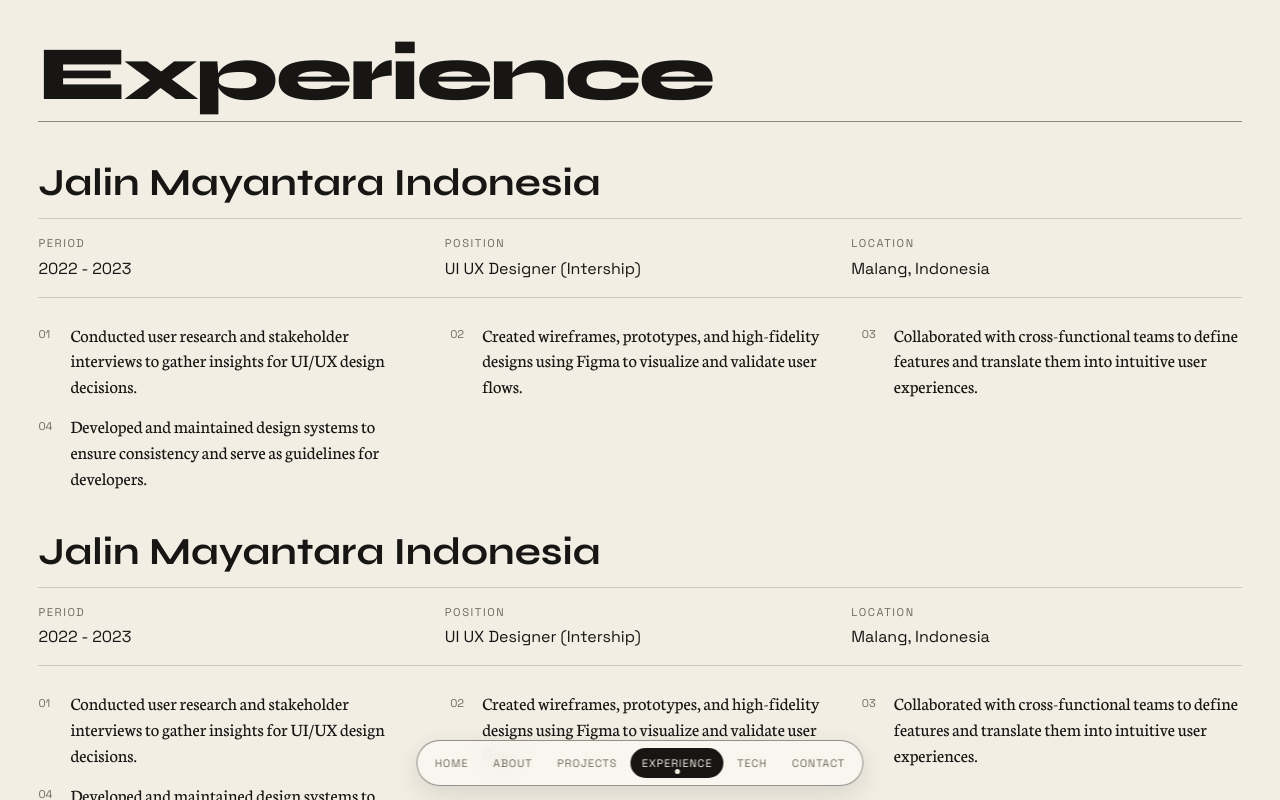
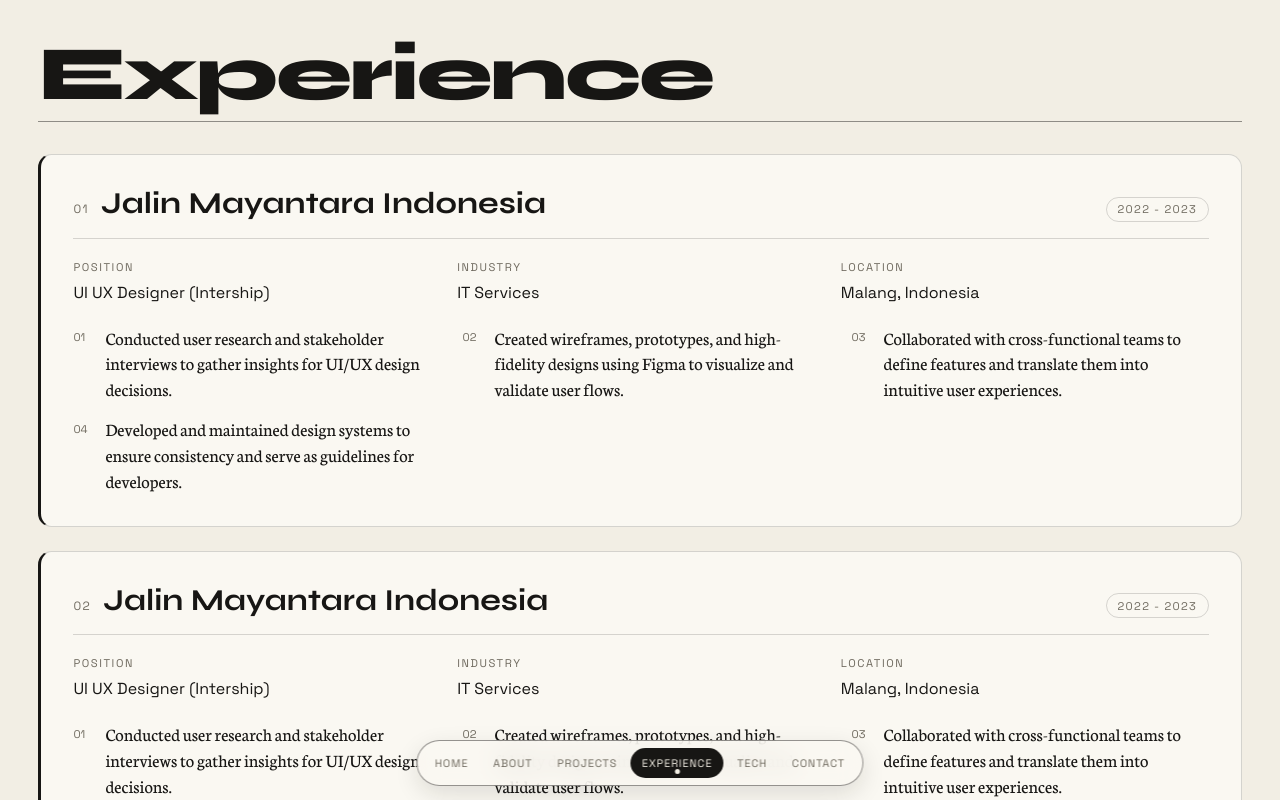
Before and after one commit to Zulkifli70/portofolio-new, a React (Vite) app: page /experience in a window 1280 px wide. Built offline with nearby package versions, Linux system fonts and the light colour scheme.

Commit message:
feat(projects): Rebuild UI in experience page

```diff
--- a/src/App.css
+++ b/src/App.css
@@ -685,21 +685,69 @@ a {
 /* ═══════════════════════════════════════════════════════════════════
    Experience
    ═══════════════════════════════════════════════════════════════════ */
+.exp-timeline {
+  list-style: none;
+  margin: 0;
+  padding: 0;
+  display: flex;
+  flex-direction: column;
+  gap: clamp(1.25rem, 3vh, 2rem);
+}
+
+.exp-card {
+  display: flex;
+  flex-direction: column;
+  gap: clamp(1rem, 2.5vh, 1.5rem);
+  padding: clamp(1.25rem, 3vw, 2rem);
+  border: 1px solid var(--line);
+  border-left: 3px solid var(--ink);
+  border-radius: var(--radius);
+  background: var(--card);
+}
+
+.exp-head {
+  display: flex;
+  align-items: baseline;
+  flex-wrap: wrap;
+  gap: 0.35rem 0.75rem;
+  padding-bottom: clamp(0.75rem, 2vh, 1rem);
+  border-bottom: 1px solid var(--line);
+}
+
+.exp-index {
+  font-family: var(--font-ui);
+  font-size: 0.75rem;
+  letter-spacing: 0.12em;
+  color: var(--muted);
+}
+
 .exp-company {
+  flex: 1 1 auto;
   font-family: var(--font-display);
   font-weight: 700;
-  font-size: clamp(1.4rem, 3vw, 2.4rem);
-  margin: 0 0 0.4rem;
+  font-size: clamp(1.3rem, 2.6vw, 1.9rem);
+  line-height: 1.1;
+  margin: 0;
+}
+
+.exp-period {
+  font-family: var(--font-ui);
+  font-size: 0.7rem;
+  letter-spacing: 0.12em;
+  text-transform: uppercase;
+  color: var(--muted);
+  border: 1px solid var(--line);
+  border-radius: 999px;
+  padding: 0.2rem 0.65rem;
+  white-space: nowrap;
 }
 
 .exp-meta {
   display: grid;
-  grid-template-columns: repeat(3, minmax(0, 1fr));
+  grid-template-columns: repeat(auto-fit, minmax(9rem, 1fr));
   gap: 1rem;
-  padding: 1rem 0;
-  border-top: 1px solid var(--line);
-  border-bottom: 1px solid var(--line);
-  margin-bottom: clamp(1.25rem, 3vh, 2rem);
+  margin: 0;
+  padding: 0;
 }
 
 .exp-meta dt {
--- a/src/views/Experience.jsx
+++ b/src/views/Experience.jsx
@@ -5,24 +5,30 @@ export default function Experience() {
     <div className="view">
       <h1 className="view-title">Experience</h1>
 
-      <div className="flex flex-col gap-8">
-        {experiences.map((exp) => (
-          <article key={exp.company}>
-            <h2 className="exp-company">{exp.company}</h2>
+      <ol className="exp-timeline">
+        {experiences.map((exp, index) => (
+          <li key={`${exp.company}-${index}`} className="exp-card">
+            <div className="exp-head">
+              <span className="exp-index">{String(index + 1).padStart(2, "0")}</span>
+              <h2 className="exp-company">{exp.company}</h2>
+              <span className="exp-period">{exp.period}</span>
+            </div>
+
             <dl className="exp-meta">
-              <div>
-                <dt>Period</dt>
-                <dd>{exp.period}</dd>
-              </div>
               <div>
                 <dt>Position</dt>
                 <dd>{exp.position}</dd>
+              </div>
+              <div>
+                <dt>Industry</dt>
+                <dd>{exp.industry}</dd>
               </div>
               <div>
                 <dt>Location</dt>
                 <dd>{exp.location}</dd>
               </div>
             </dl>
+
             <ul className="exp-list">
               {exp.responsibilities.map((item, i) => (
                 <li key={item}>
@@ -31,9 +37,9 @@ export default function Experience() {
                 </li>
               ))}
             </ul>
-          </article>
+          </li>
         ))}
-      </div>
+      </ol>
     </div>
   );
 }
```
